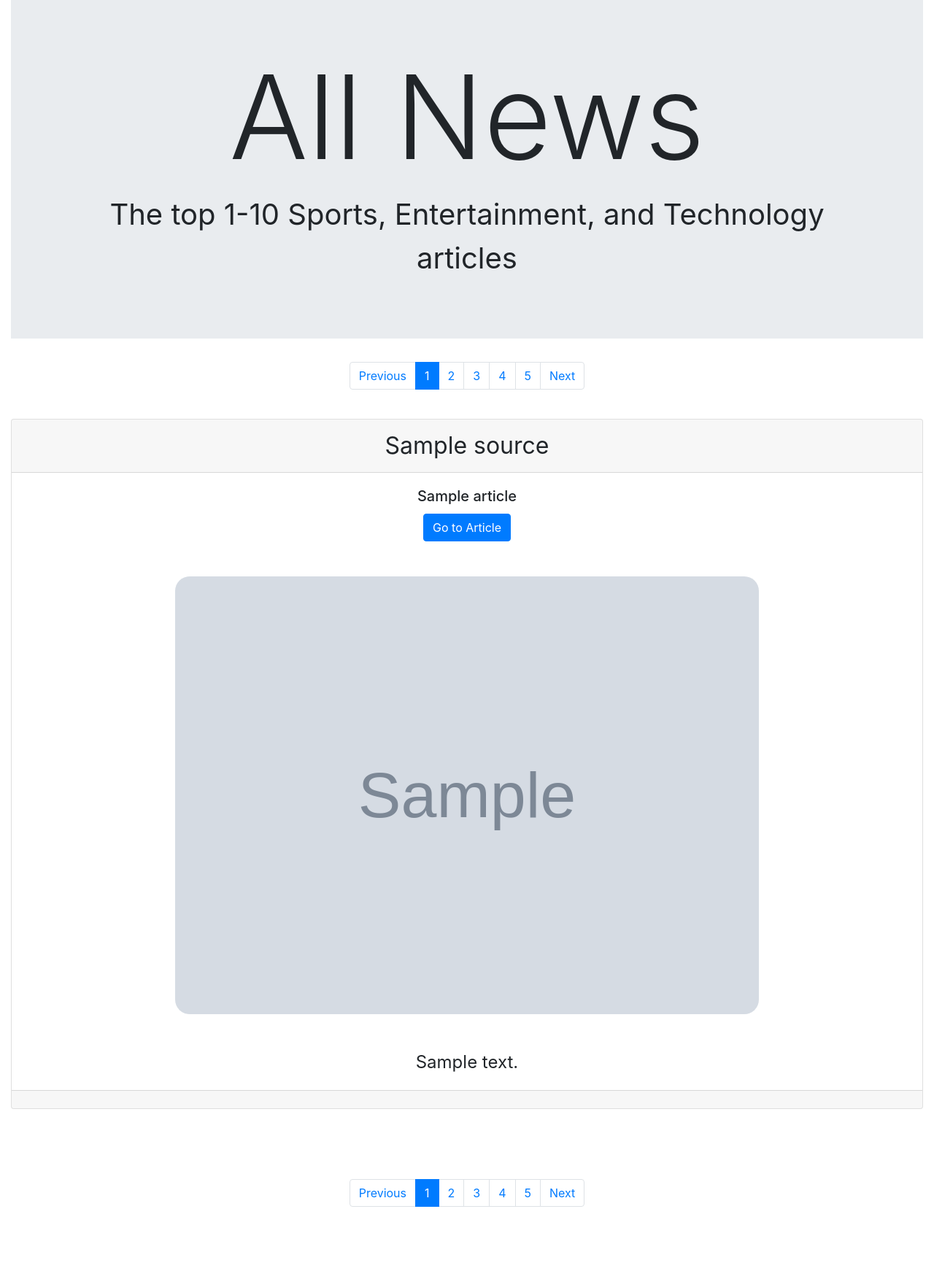
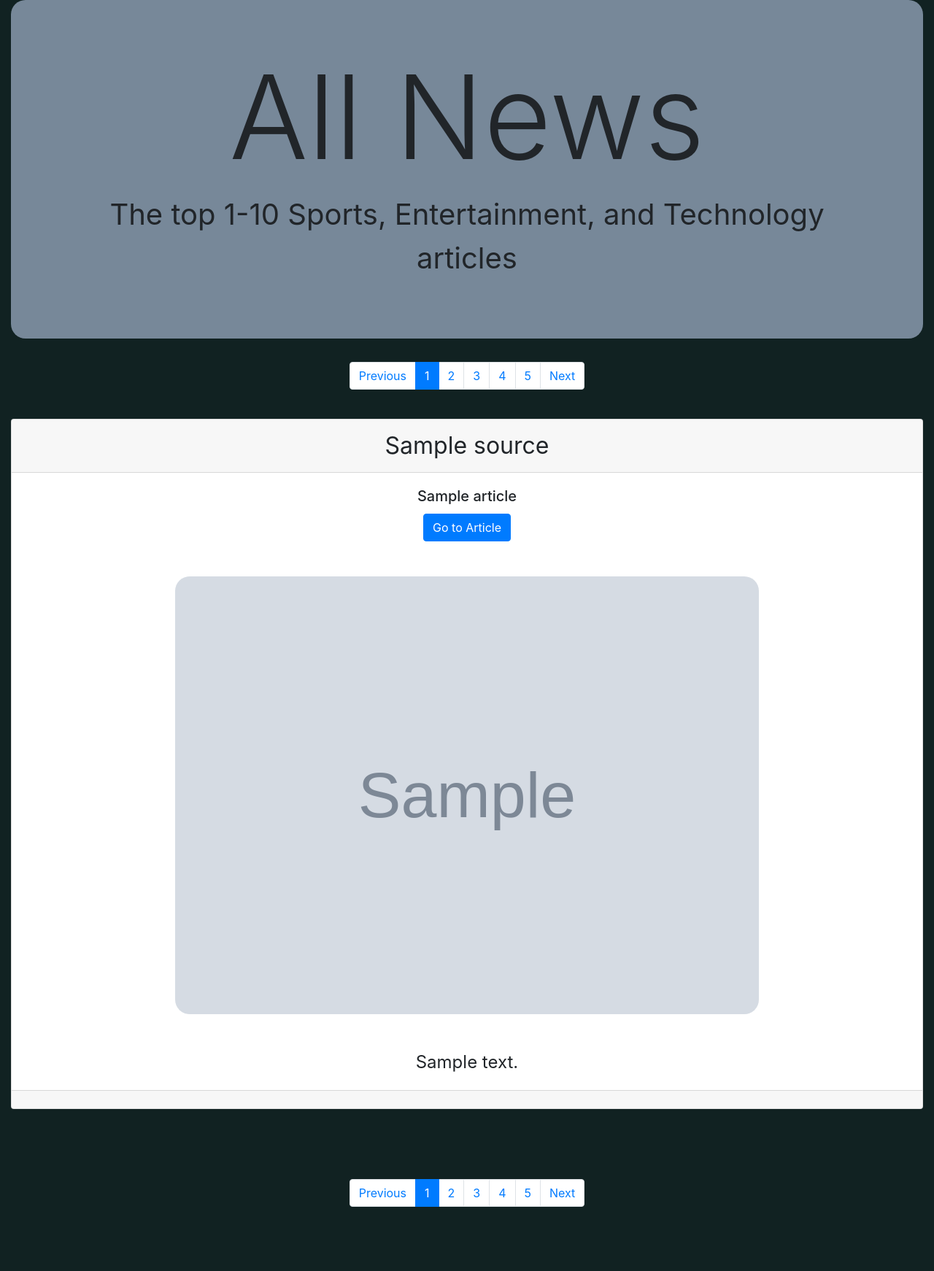
Before and after one commit to eceo902/SETView, a Flask app: template templates/everything.html in a window 1280 px wide. Shown: the part 56-1798 px from the top of the page at 73% size. Run offline with Flask 2, Linux system fonts and the light colour scheme; the template is opened without the code that fills it: most values are stand-ins (such as "Sample title", 1, 10 or a date in 2020); grey boxes marked "Sample" are stand-in pictures.

Commit message:
Stylesheets
Adding CSS styles

```diff
--- /dev/null
+++ b/static/styles.css
@@ -0,0 +1,8 @@
+.jumbotron{
+    background-color: lightslategrey;
+    border-radius: 20px;
+}
+
+body{
+    background-color: #112222;
+}
--- a/templates/base.html
+++ b/templates/base.html
@@ -3,6 +3,7 @@
 <head>
     <meta charset="UTF-8">
     <link rel="stylesheet" href="https://cdn.jsdelivr.net/npm/bootstrap@4.5.3/dist/css/bootstrap.min.css" integrity="sha384-TX8t27EcRE3e/ihU7zmQxVncDAy5uIKz4rEkgIXeMed4M0jlfIDPvg6uqKI2xXr2" crossorigin="anonymous">
+    <link rel="stylesheet" type="text/css" href="{{ url_for('static', filename='styles.css') }}">
     <title>{% block title %}{% endblock %}</title>
 </head>
 <body>
--- a/templates/categories.html
+++ b/templates/categories.html
@@ -1,5 +1,5 @@
 {% extends "base.html" %}
-{% block title %}Trending{% endblock %}
+{% block title %}{{type}}{% endblock %}
 
 {% block content %}
     {% with messages = get_flashed_messages() %}
--- a/templates/everything.html
+++ b/templates/everything.html
@@ -1,5 +1,5 @@
 {% extends "base.html" %}
-{% block title %}Trending{% endblock %}
+{% block title %}All News{% endblock %}
 
 {% block content %}
     {% with messages = get_flashed_messages() %}
```
Also changed, not shown: static/carousel.css (+19 -0 lines), templates/home.html (+5 -3 lines).
